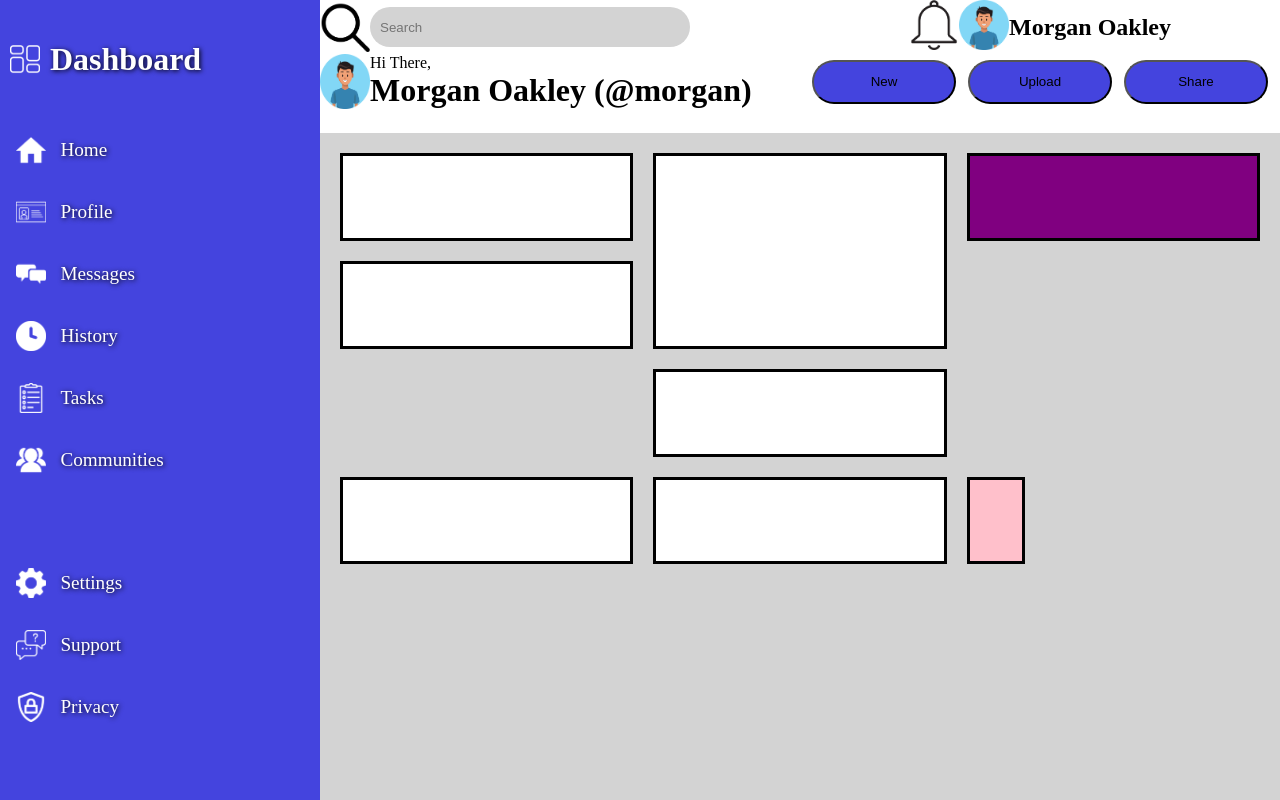
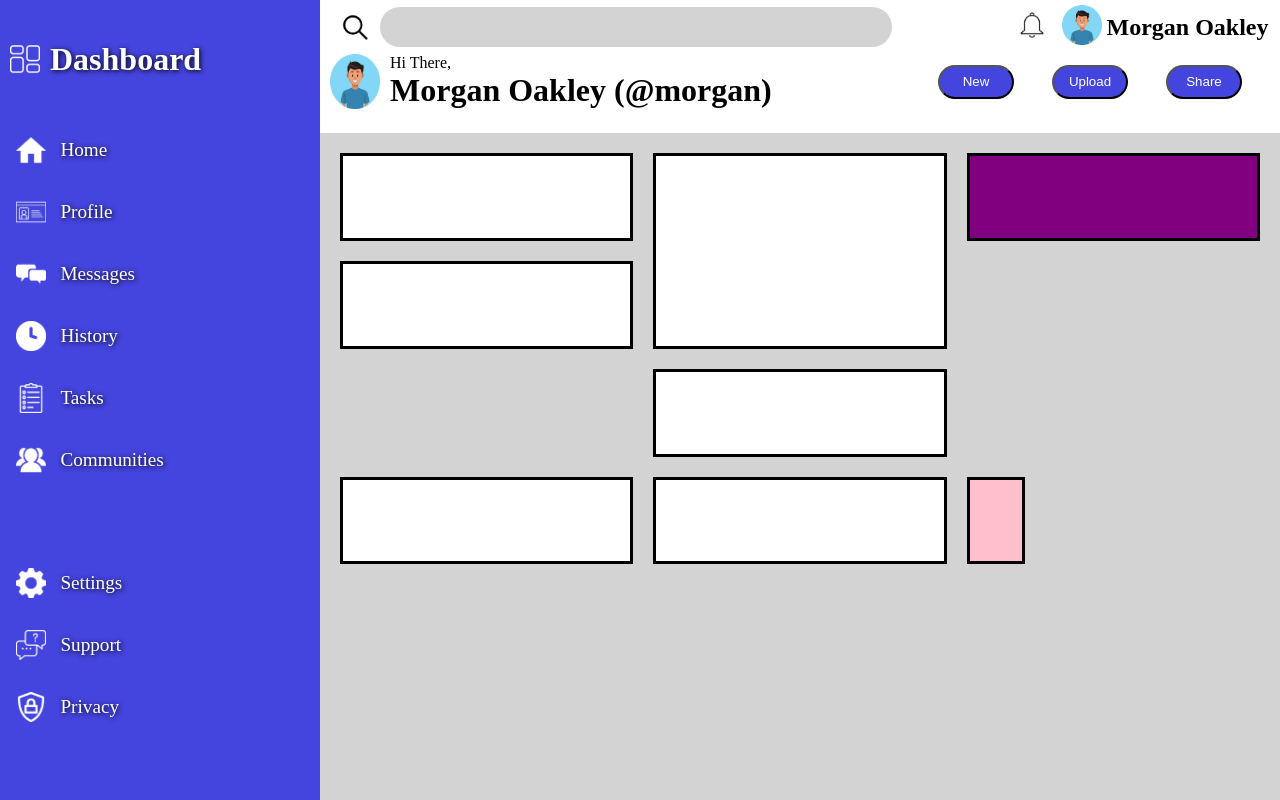
Before and after one commit to Grumpy-Tomato/admin-dashboard, a plain HTML site: page index.html in a window 1280 px wide. Drawn offline with Linux system fonts and the light colour scheme.

Commit message:
- removing placeholder text for search bar; - made upload buttons in the header smaller and closer together; - scaled down icons in header to fit better;

```diff
--- a/index.html
+++ b/index.html
@@ -13,7 +13,7 @@
         <div id="header-top">
             <div id="search-section">
                 <img src="./images/search-icon.png" alt="" width="50px">
-                <input type="text" id="search-bar" placeholder="Search">
+                <input type="text" id="search-bar">
             </div>
             <div id="user-info-section">
                 <div id="notification-icon">
--- a/style.css
+++ b/style.css
@@ -50,6 +50,7 @@ body {
     background-color: white;
     grid-column: 4 / span 9;
     grid-row: 1 / span 2;
+    padding: 0 0 20px 10px;
 }
 
 #header-top {
@@ -58,7 +59,7 @@ body {
 }
 
 #header-top input {
-    width: 40vh;
+    width: 40vw;
     height: 40px;
     border-radius: 30px;
     border: none;
@@ -72,21 +73,33 @@ body {
     align-items: center;
 }
 
+#header-top img {
+    transform: scale(0.5);
+}
+
+#profile-picture img {
+    transform: scale(0.8);
+}
+
+
 #search-bar {
     background-color: lightgrey;
 }
 
 #user-info-section {
     display: flex;
-    justify-content: space-evenly;
-    width: 50%;
+    justify-content: center;
+    width: 30%;
 }
-
 
 #header-bottom {
     display: flex;
     justify-content: space-between;
     align-items: center;
+}
+
+#user-greeting {
+    gap: 10px;
 }
 
 #header-bottom > div {
@@ -96,18 +109,19 @@ body {
 #user-upload {
     justify-content: space-evenly;
     align-items: center;
-    width: 50%;
+    width: 40%;
 }
 
 #user-upload > button {
     display: flex;
     background-color: rgb(68, 68, 222);
-    height: 40px;
-    width: 30%;
-    padding: 20px;
+    height: 25px;
+    width: 20%;
+    padding: 15px;
     align-items: center;
     justify-content: center;
     border-radius: 30px;
+    color: white;
 }
 
 #notification-icon img {
```
